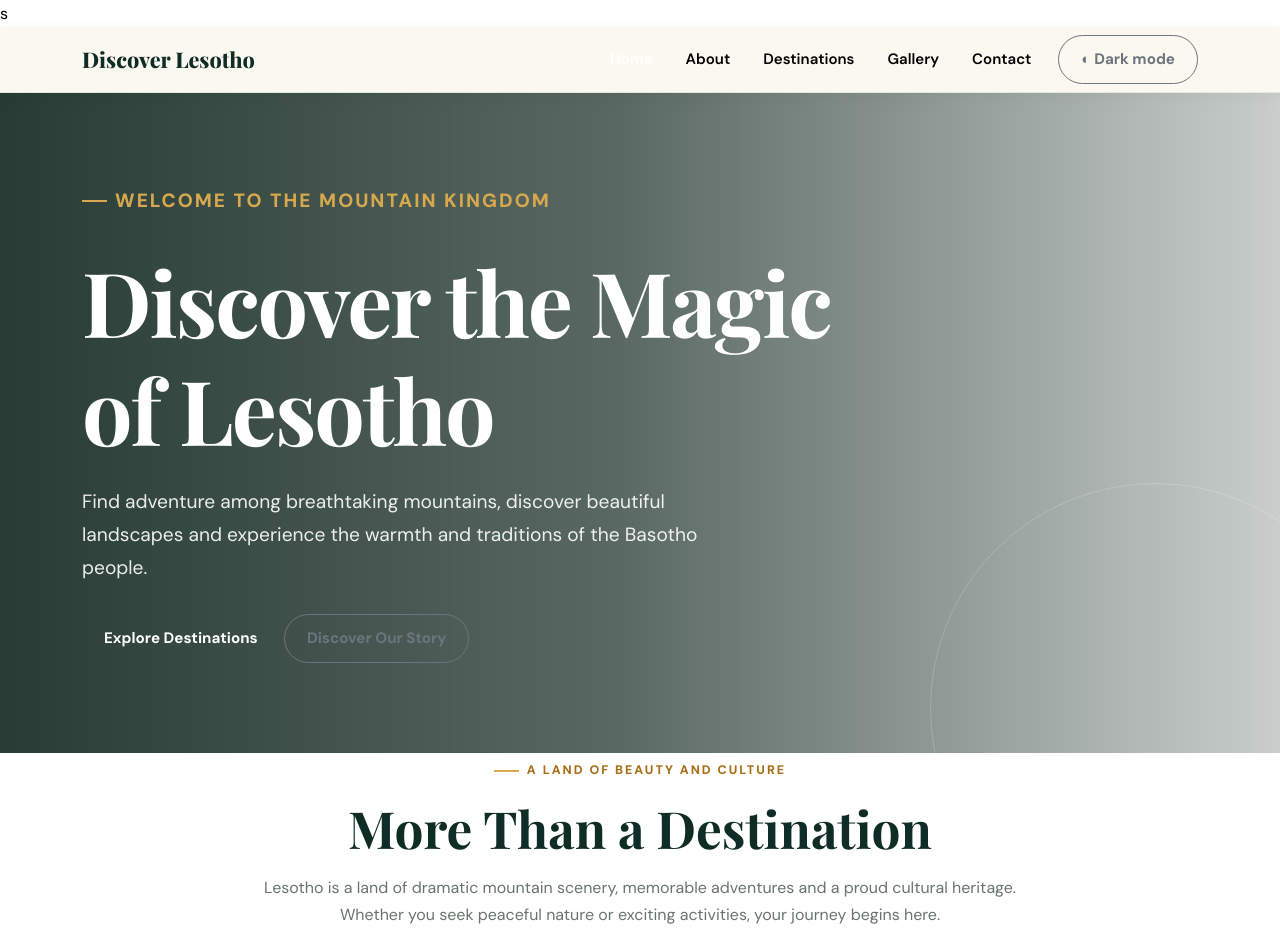
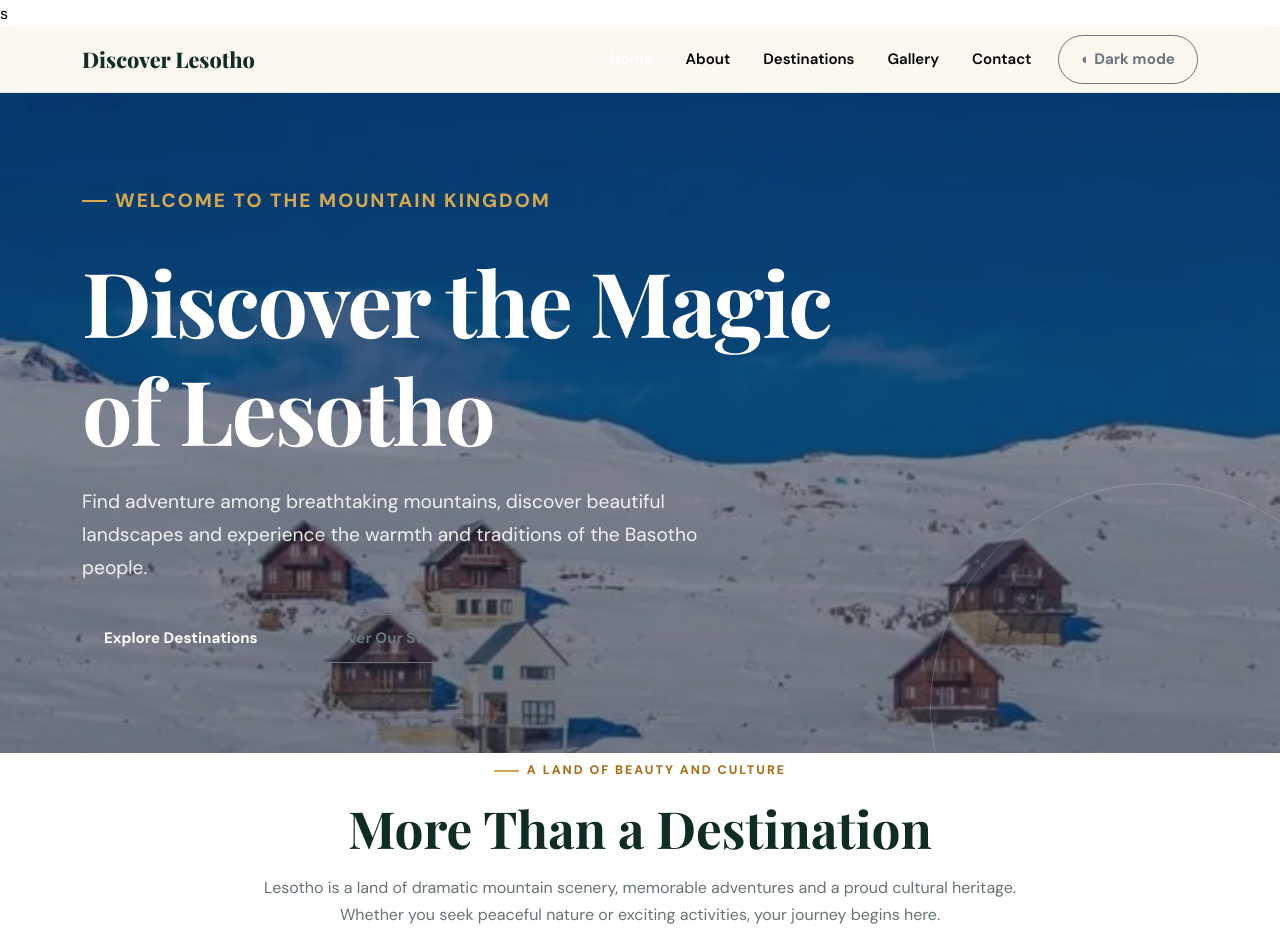
Before and after one commit to rakheanekekeletso16-ship-it/Discover-Lesotho, a plain HTML site: page index.html in a window 1280 px wide. Shown: the top 931 px of the page. Drawn offline with nearby package versions, Linux system fonts and the light colour scheme.

Commit message:
Add files via upload

```diff
--- a/index.html
+++ b/index.html
@@ -1,4 +1,3 @@
-
 <!DOCTYPE html>
 <html lang="en">
 <head>s
@@ -30,7 +29,7 @@
 
   <link rel="stylesheet" href="css/style.css">
 
-  <!-- Website JavaScript -->
+
   <script src="js/script.js" defer></script>
 </head>
 
@@ -113,7 +112,7 @@
   <main id="main-content">
 
 
-    <section class="hero">
+    <section class="hero" style="background: linear-gradient(rgba(15, 23, 42, 0.45), rgba(15, 23, 42, 0.55)), url('images/afriski.jpg') top center / cover no-repeat;">
       <div class="container">
         <div class="hero-content">
 
```
